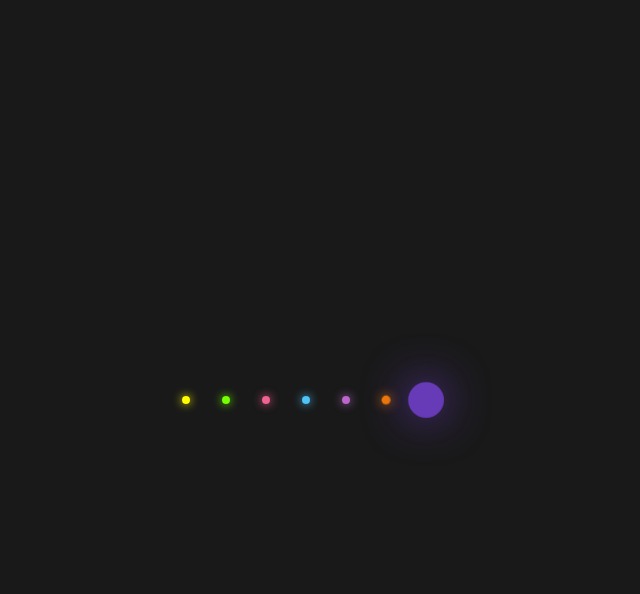
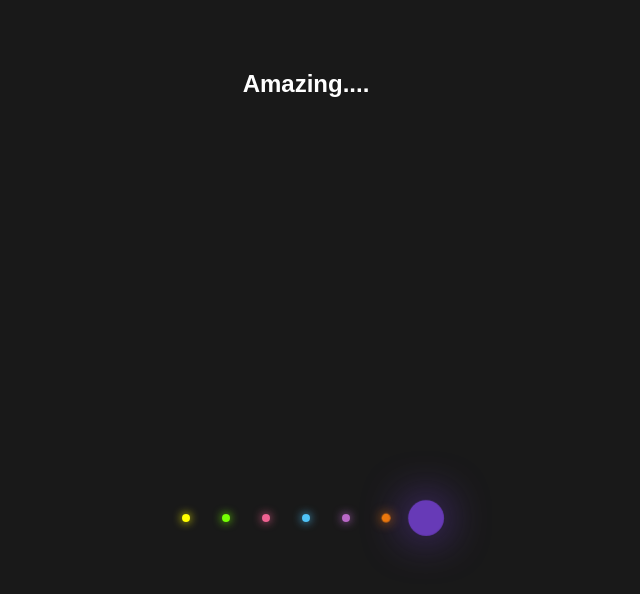
Before and after one commit to c-sanders88/my-first-repo, a plain HTML site: page index.html in a window 1280 px wide. Shown: the whole page, without its empty margins (334-974 px from the left). Drawn offline with Linux system fonts and the light colour scheme.

Commit message:
added header

```diff
--- a/index.html
+++ b/index.html
@@ -9,6 +9,8 @@
 </head>
 
 <body>
+  <div>
+    <h2>Amazing....</h2>
     <ul>
       <li></li>
       <li></li>
@@ -18,6 +20,7 @@
       <li></li>
       <li></li>
     </ul>
+  </div>
 </body>
 
 </html>
```
Lines whose indentation alone changed are shown as unchanged.
